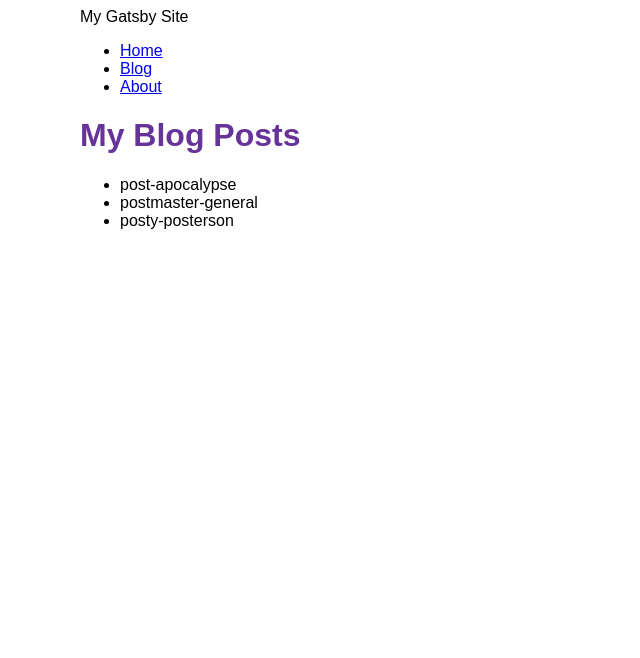
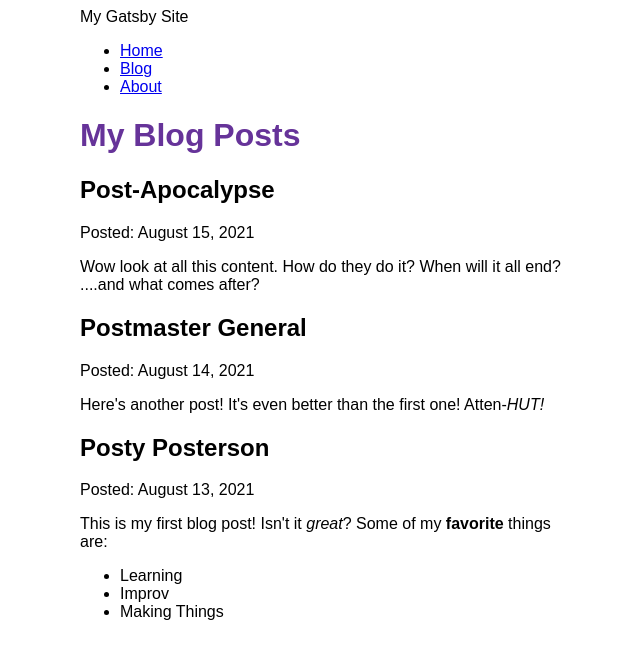
Before and after one commit to mwinser/my-first-gatsby-site, a Gatsby site: page /blog in a window 1280 px wide. Shown: the whole page, without its empty margins (310-950 px from the left). Built offline with nearby package versions, Linux system fonts and the light colour scheme; Gatsby itself is replaced by a stand-in of ours.

Commit message:
MDX blog posts Tutorial complete

```diff
--- a/blog/post-apocalypse.mdx
+++ b/blog/post-apocalypse.mdx
@@ -0,0 +1,6 @@
+---
+title: "Post-Apocalypse"
+date: "2021-08-15"
+---
+
+Wow look at all this content. How do they do it? When will it all end? ....and what comes after?
--- a/blog/postmaster-general.mdx
+++ b/blog/postmaster-general.mdx
@@ -0,0 +1,5 @@
+---
+title: "Postmaster General"
+date: "2021-08-14"
+---
+Here's another post! It's even better than the first one! Atten-*HUT!*
--- a/blog/posty-posterson.mdx
+++ b/blog/posty-posterson.mdx
@@ -0,0 +1,9 @@
+---
+title: "Posty Posterson"
+date: "2021-08-13"
+---
+This is my first blog post! Isn't it *great*?
+Some of my **favorite** things are:
+* Learning
+* Improv
+* Making Things
--- a/gatsby-config.js
+++ b/gatsby-config.js
@@ -6,6 +6,7 @@
     "gatsby-plugin-gatsby-cloud",
     "gatsby-plugin-image",
     "gatsby-plugin-sharp",
+    "gatsby-plugin-mdx",
     {
       resolve: "gatsby-source-filesystem",
       options: {
--- a/package.json
+++ b/package.json
@@ -15,9 +15,12 @@
     "clean": "gatsby clean"
   },
   "dependencies": {
+    "@mdx-js/mdx": "^1.6.22",
+    "@mdx-js/react": "^1.6.22",
     "gatsby": "^3.11.1",
     "gatsby-plugin-gatsby-cloud": "^2.11.0",
     "gatsby-plugin-image": "^1.11.0",
+    "gatsby-plugin-mdx": "^2.11.0",
     "gatsby-plugin-sharp": "^3.11.0",
     "gatsby-source-filesystem": "^3.11.0",
     "react": "^17.0.1",
--- a/src/pages/blog.js
+++ b/src/pages/blog.js
@@ -1,31 +1,47 @@
 import * as React from "react"
 import Layout from '../components/layout'
 import { graphql } from "gatsby"
+import { MDXRenderer } from "gatsby-plugin-mdx"
 
 const BlogPage = ({data}) => {
     return (
         <Layout pageTitle="My Blog Posts">
-            <ul>
+
             {
-                data.allFile.nodes.map(node => (
-                    <li key={node.name}>
-                        {node.name}
-                    </li>
+                data.allMdx.nodes.map(node => (
+                    <article key={node.id}>
+                        <h2>{node.frontmatter.title}</h2>
+                        <p>Posted: {node.frontmatter.date}</p>
+                        <MDXRenderer>
+                            {node.body}
+                        </MDXRenderer>
+                    </article>
                 ))
             }
-            </ul>
+
         </Layout>
     )
 }
 
 export const query = graphql`
 query PostList {
-    allFile {
+    allMdx(sort: {fields: frontmatter___date, order: DESC}) {
       nodes {
-        name
+        wordCount {
+          paragraphs
+          sentences
+          words
+        }
+        frontmatter {
+          date(formatString: "MMMM D, YYYY")
+          title
+        }
+        id
+        body
       }
     }
   }
+
 `
 
 
```
Also changed, not shown: 1 other file.
